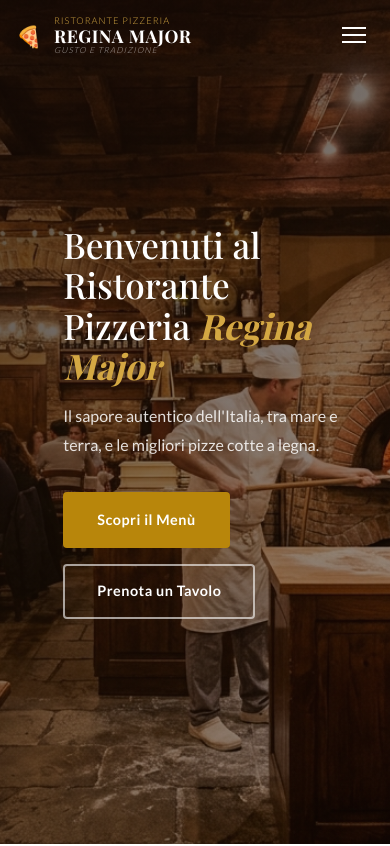
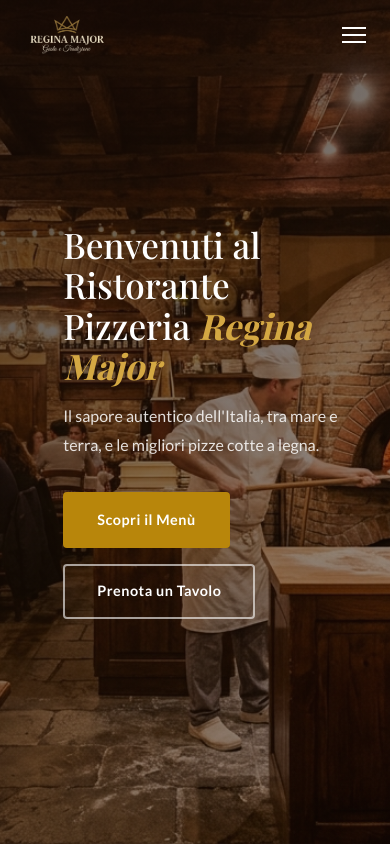
Before and after one commit to denisvirsag/regina-major, a Next.js app: page / in a window 390 px wide. Shown: the top 846 px of the page. Built offline with nearby package versions, Linux system fonts and the light colour scheme; a web font is replaced by a local one.

Commit message:
Update website logo with image

```diff
--- a/src/app/globals.css
+++ b/src/app/globals.css
@@ -140,6 +140,13 @@ img {
   display: flex;
   align-items: center;
   gap: 0.75rem;
+}
+
+.navbar-logo-img {
+  height: 48px;
+  width: auto;
+  display: block;
+  object-fit: contain;
 }
 
 .navbar-logo-icon {
@@ -1351,20 +1358,8 @@ img {
   .menu-page-header, .navbar {
     padding: 1rem 0 !important; /* Makes the entire bar taller */
   }
-  .navbar-logo-icon {
-    font-size: 1.3rem !important;
-  }
-  .navbar-logo-text .small {
-    font-size: 0.58rem !important;
-    letter-spacing: 1px !important;
-  }
-  .navbar-logo-text .brand {
-    font-size: 1.1rem !important;
-    letter-spacing: 0.5px !important;
-  }
-  .navbar-logo-text .tagline {
-    font-size: 0.52rem !important;
-    letter-spacing: 1px !important;
+  .navbar-logo-img {
+    height: 38px !important;
   }
   .btn-prenota {
     padding: 0.6rem 1.4rem !important; /* Taller button but controlled width */
--- a/src/app/menu/page.tsx
+++ b/src/app/menu/page.tsx
@@ -1,6 +1,7 @@
 "use client";
 
 import Link from "next/link";
+import Image from "next/image";
 import { useState } from "react";
 
 /* ==================== DATA ==================== */
@@ -211,12 +212,13 @@ export default function MenuPage() {
       <header className="menu-page-header">
         <div className="container menu-page-header-inner">
           <Link href="/" className="navbar-logo" style={{ textDecoration: "none" }}>
-            <span className="navbar-logo-icon">🍕</span>
-            <span className="navbar-logo-text">
-              <span className="small">Ristorante Pizzeria</span>
-              <span className="brand">REGINA MAJOR</span>
-              <span className="tagline">Gusto e Tradizione</span>
-            </span>
+            <Image
+              src="/logo.png"
+              alt="Ristorante Pizzeria Regina Major"
+              width={160}
+              height={50}
+              className="navbar-logo-img"
+            />
           </Link>
           <Link href="/#prenota" className="btn-prenota" style={{ textDecoration: "none" }}>
             Prenota Ora
--- a/src/app/page.tsx
+++ b/src/app/page.tsx
@@ -209,14 +209,14 @@ function Navbar() {
   return (
     <nav className={`navbar ${scrolled ? "scrolled" : ""}`}>
       <div className="container">
-        {/* Logo */}
         <a href="#hero" className="navbar-logo">
-          <span className="navbar-logo-icon">🍕</span>
-          <span className="navbar-logo-text">
-            <span className="small">Ristorante Pizzeria</span>
-            <span className="brand">REGINA MAJOR</span>
-            <span className="tagline">Gusto e Tradizione</span>
-          </span>
+          <Image
+            src="/logo.png"
+            alt="Ristorante Pizzeria Regina Major"
+            width={160}
+            height={50}
+            className="navbar-logo-img"
+          />
         </a>
 
         {/* Links */}
```
Also changed, not shown: public/logo.png (added).
